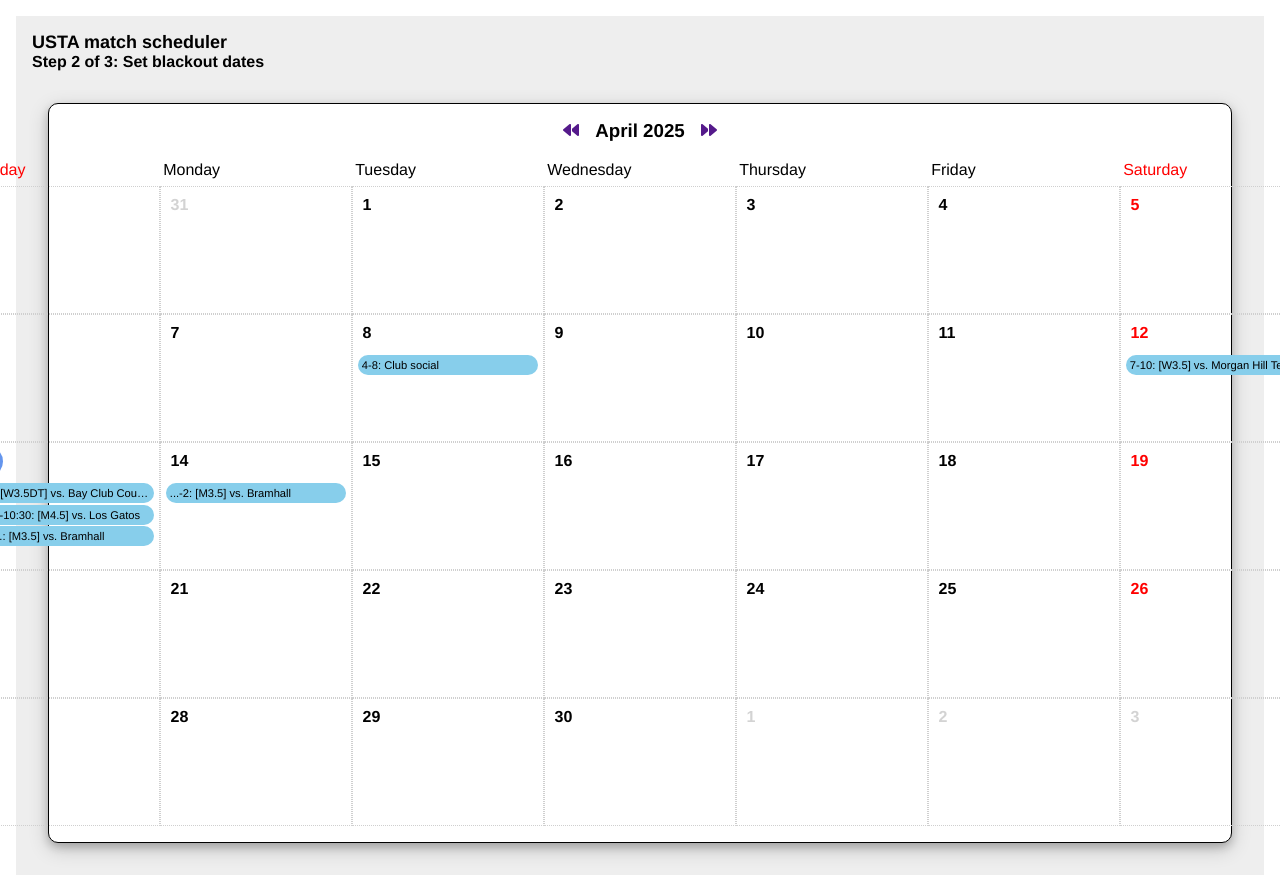
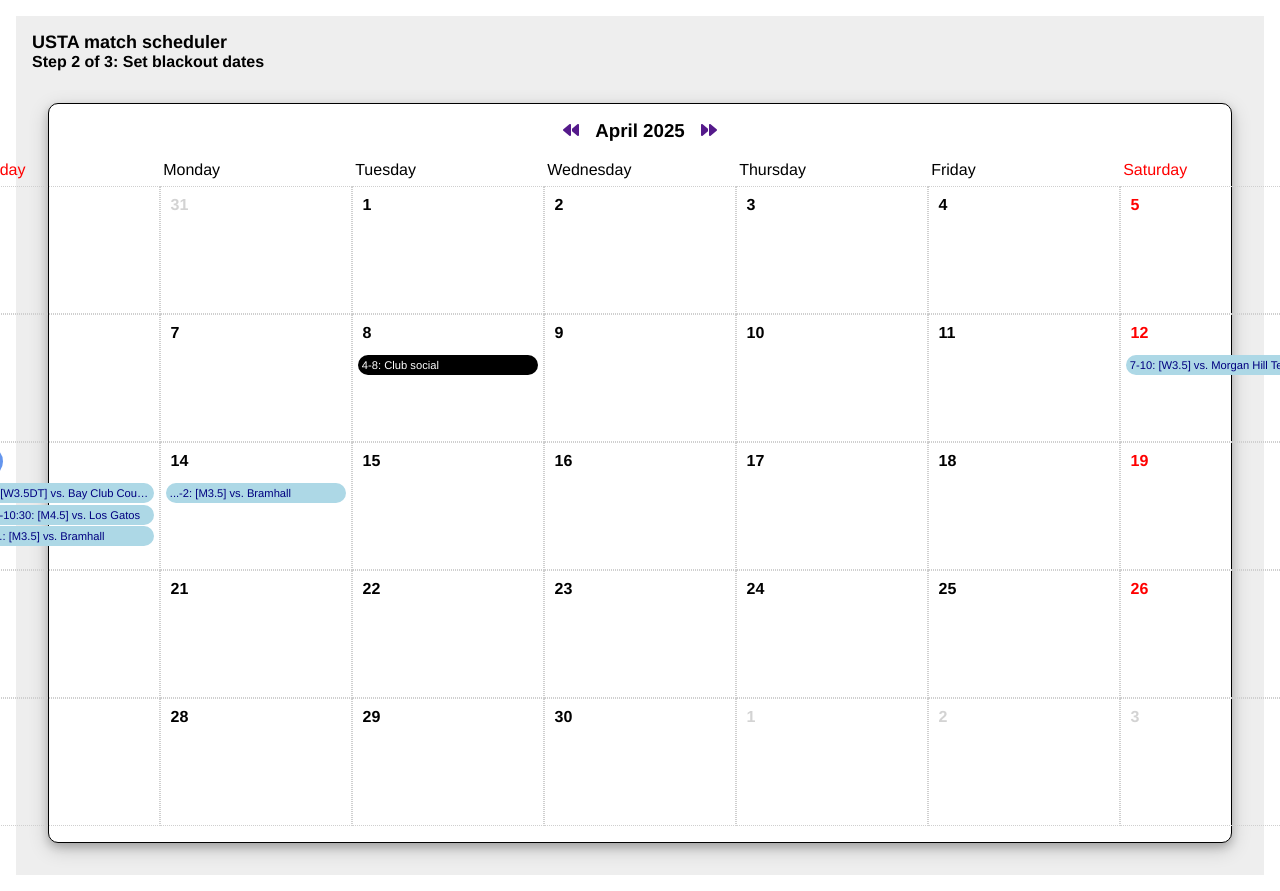
Before and after one commit to ycombinator/usta-match-scheduler, a React app in the folder web/: page / in a window 1280 px wide. Shown: the top 891 px of the page. Built offline with nearby package versions, Linux system fonts and the light colour scheme; no server answers.

Commit message:
Set event colors based on event type

```diff
--- a/web/src/components/CalendarEvent.css
+++ b/web/src/components/CalendarEvent.css
@@ -1,6 +1,5 @@
 .calendar-event {
     margin: 0.1rem 0.1rem;
-    background-color: skyblue;
     padding: 0.25rem;
     border-radius: 10px;
     white-space: nowrap;
@@ -9,8 +8,22 @@
 
     font-family: Helvetica, sans-serif;
     font-size: 0.7rem;
+
+    background-color: red;
+    color: whitesmoke;
+
 }
 
 .calendar-event:hover {
     white-space: wrap;
 }
+
+.calendar-event.blackout {
+    background-color: black;
+    color: white;
+}
+
+.calendar-event.match {
+    background-color: lightblue;
+    color: navy;
+}
--- a/web/src/components/CalendarEvent.jsx
+++ b/web/src/components/CalendarEvent.jsx
@@ -9,9 +9,10 @@
         ? getPaddedTime(event.end)
         : "..."
     const title = event.title
+    const className = `calendar-event ${event.type}`
 
     return (
-        <p className="calendar-event">
+        <p className={className}>
             {start}-{end}: {title}
         </p>
     )
```
